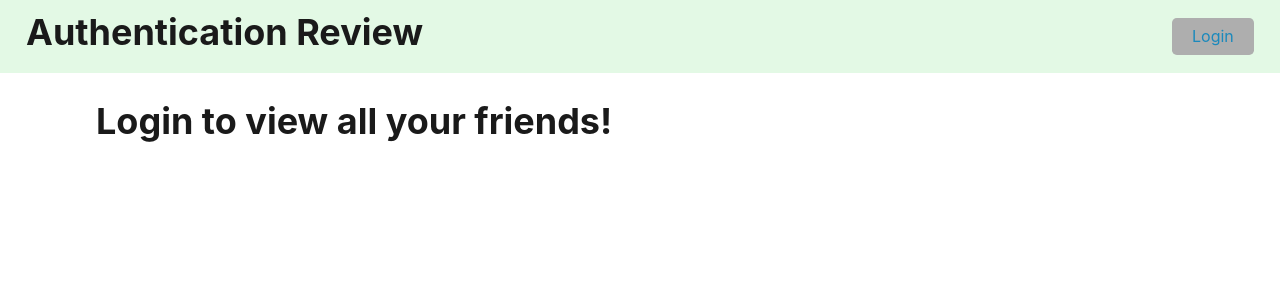
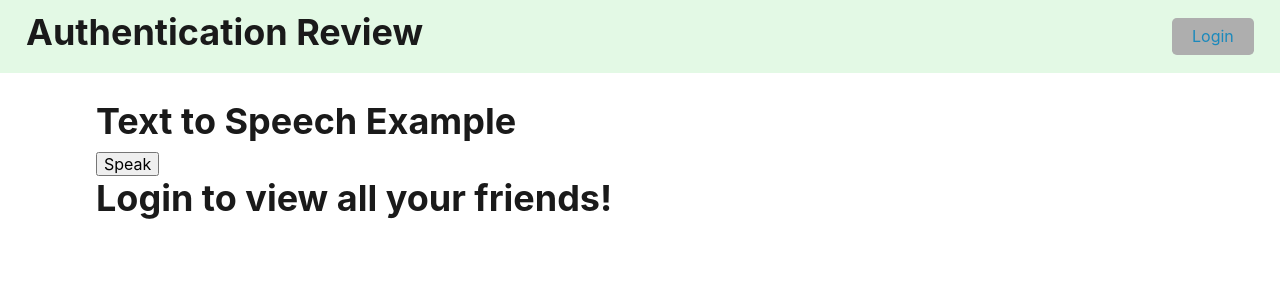
Before and after one commit to vluu11/escAPI, a React (Vite) app in the folder client/: page / in a window 1280 px wide. Shown: the top 300 px of the page. Built offline with nearby package versions, Linux system fonts and the light colour scheme.

Commit message:
text to speec basics added

```diff
--- a/client/src/pages/Home.tsx
+++ b/client/src/pages/Home.tsx
@@ -4,6 +4,8 @@ import type { UserData } from "../interfaces/UserData";
 import ErrorPage from "./ErrorPage";
 import UserList from '../components/Users';
 import auth from '../utils/auth';
+
+import TextToSpeech from "../components/TextToSpeech";
 
 const Home = () => {
 
@@ -43,6 +45,7 @@ const Home = () => {
 
     return (
         <>
+            <TextToSpeech/>
             {
                 !loginCheck ? (
                     <div className='login-notice'>
```
Also changed, not shown: 1 other file (tests, documents, lock files or other folders).
